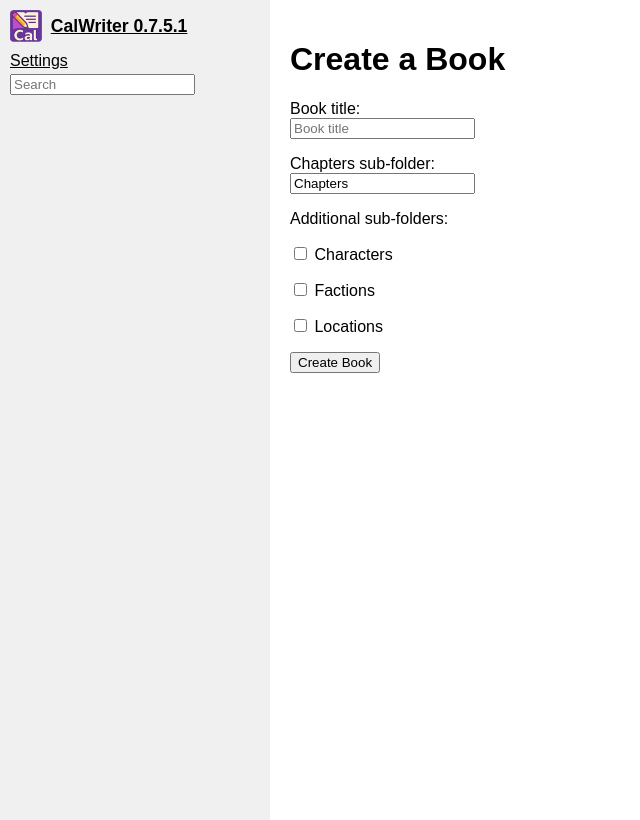
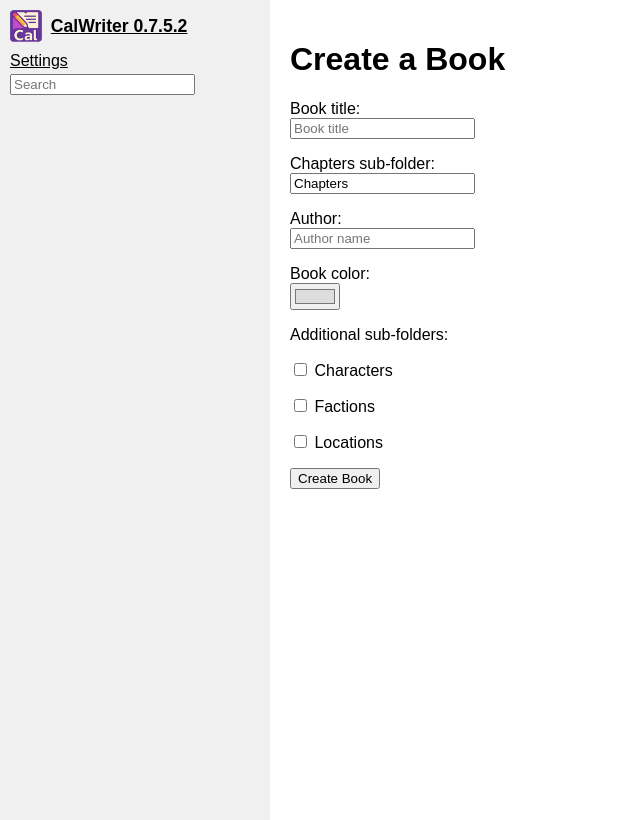
Before and after one commit to calaquin/calwriter, a Flask app: page /wizard/book in a window 1280 px wide. Shown: the whole page, without its empty margins (0-640 px from the left). Run offline with Flask 3, Linux system fonts and the light colour scheme; some libraries are stand-ins or nearby versions.

Commit message:
Improve book wizard and bump version

```diff
--- a/app.py
+++ b/app.py
@@ -21,7 +21,7 @@ app = Flask(__name__)
 app.secret_key = 'change-this'
 
 # Application version
-VERSION = "0.7.5.1"
+VERSION = "0.7.5.2"
 app.jinja_env.globals['app_version'] = VERSION
 
 DATA_DIR = os.environ.get('DATA_DIR', os.path.join(os.getcwd(), 'data'))
@@ -462,16 +462,31 @@ def book_wizard():
     if request.method == 'POST':
         title = safe_name(request.form.get('title', '')).strip()
         chapters = safe_name(request.form.get('chapters', 'Chapters')).strip()
+        author_text = request.form.get('author', '').strip()
+        color_value = request.form.get('color', '#dddddd').strip()
         extras = request.form.getlist('extras')
         if not title:
             flash('Book title required')
             return redirect(url_for('book_wizard'))
         path = os.path.join(DATA_DIR, title)
         os.makedirs(path, exist_ok=True)
+        if author_text:
+            write_author(title, author_text)
+        if color_value:
+            write_color(title, color_value)
         created = []
         if chapters:
-            os.makedirs(os.path.join(path, chapters), exist_ok=True)
+            chap_folder = os.path.join(path, chapters)
+            os.makedirs(chap_folder, exist_ok=True)
             created.append(chapters)
+            # create first chapter
+            ch1 = os.path.join(chap_folder, 'Chapter One')
+            os.makedirs(ch1, exist_ok=True)
+            open(os.path.join(ch1, 'chapter.html'), 'a').close()
+            ch_order = load_order(f"{title}/{chapters}")
+            if 'Chapter One' not in ch_order.get('chapters', []):
+                ch_order.setdefault('chapters', []).append('Chapter One')
+                save_order(f"{title}/{chapters}", ch_order)
         for sub in extras:
             sub_name = safe_name(sub)
             if sub_name:
--- a/templates/book_wizard.html
+++ b/templates/book_wizard.html
@@ -5,6 +5,8 @@
 <form method="post">
   <p><label>Book title:<br><input type="text" name="title" placeholder="Book title"></label></p>
   <p><label>Chapters sub-folder:<br><input type="text" name="chapters" value="Chapters"></label></p>
+  <p><label>Author:<br><input type="text" name="author" placeholder="Author name"></label></p>
+  <p><label>Book color:<br><input type="color" name="color" value="#dddddd"></label></p>
   <p>Additional sub-folders:</p>
   <p><label><input type="checkbox" name="extras" value="Characters"> Characters</label></p>
   <p><label><input type="checkbox" name="extras" value="Factions"> Factions</label></p>
```
Also changed, not shown: CHANGELOG.md, README.md.
